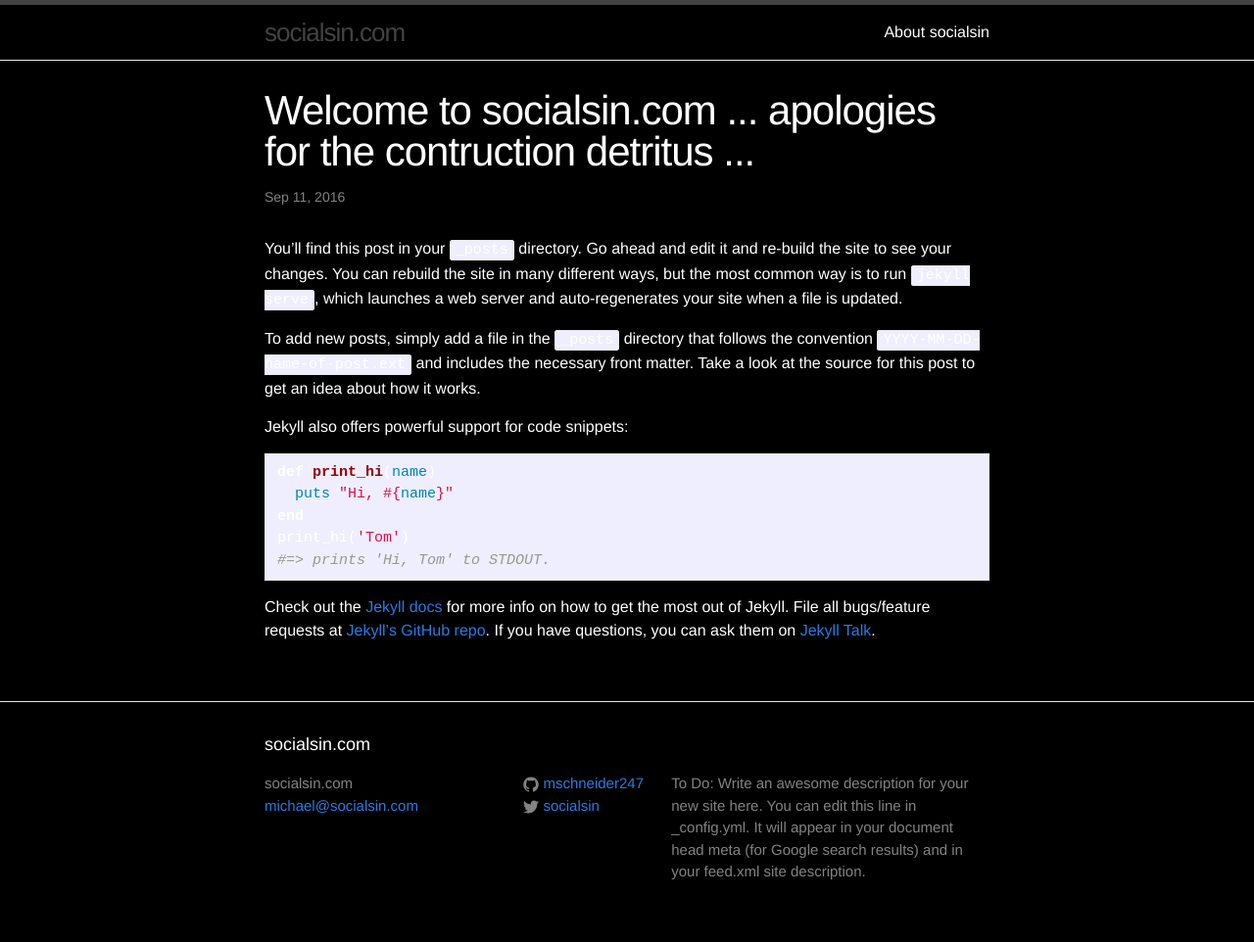
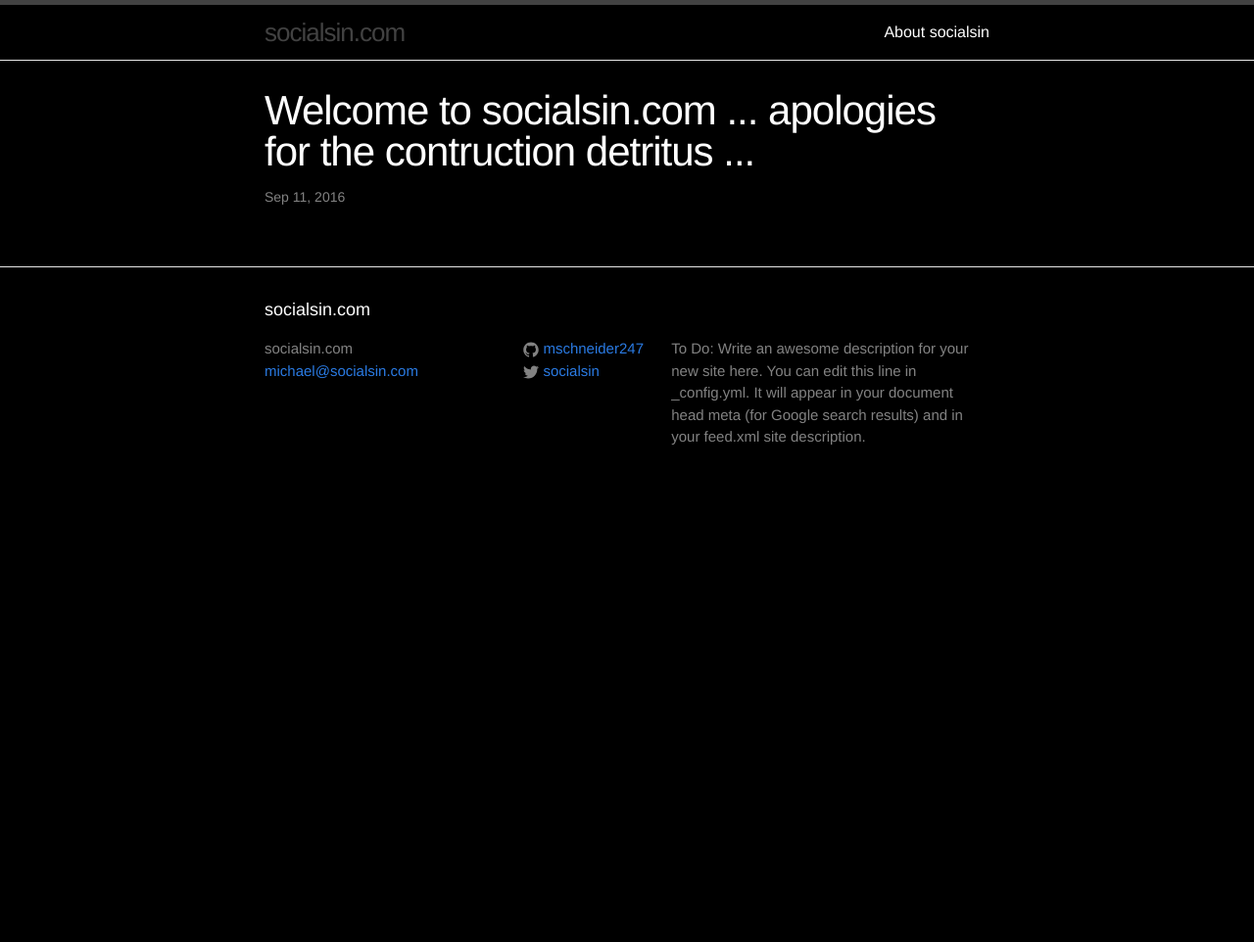
Before and after one commit to mschneider247/mschneider247.github.io, a Jekyll site: the page built from _posts/2016-09-11-welcome-to-jekyll.markdown, in a window 1280 px wide. Shown: the whole page at 98% size. Built offline with Jekyll 4.4.1, drawn with Linux system fonts in a browser that asks for light colours; after the commit the page ends 900 px from its top, so only the background shows below that.

Commit message:
removed jykll references
however you spell jykll

```diff
--- a/_posts/2016-09-11-welcome-to-jekyll.markdown
+++ b/_posts/2016-09-11-welcome-to-jekyll.markdown
@@ -2,24 +2,5 @@
 layout: post
 title:  "Welcome to socialsin.com   ...  apologies for the contruction detritus  ..."
 date:   2016-09-11 19:03:49 -0400
-categories: jekyll update
+categories: first update
 ---
-You’ll find this post in your `_posts` directory. Go ahead and edit it and re-build the site to see your changes. You can rebuild the site in many different ways, but the most common way is to run `jekyll serve`, which launches a web server and auto-regenerates your site when a file is updated.
-
-To add new posts, simply add a file in the `_posts` directory that follows the convention `YYYY-MM-DD-name-of-post.ext` and includes the necessary front matter. Take a look at the source for this post to get an idea about how it works.
-
-Jekyll also offers powerful support for code snippets:
-
-{% highlight ruby %}
-def print_hi(name)
-  puts "Hi, #{name}"
-end
-print_hi('Tom')
-#=> prints 'Hi, Tom' to STDOUT.
-{% endhighlight %}
-
-Check out the [Jekyll docs][jekyll-docs] for more info on how to get the most out of Jekyll. File all bugs/feature requests at [Jekyll’s GitHub repo][jekyll-gh]. If you have questions, you can ask them on [Jekyll Talk][jekyll-talk].
-
-[jekyll-docs]: http://jekyllrb.com/docs/home
-[jekyll-gh]:   https://github.com/jekyll/jekyll
-[jekyll-talk]: https://talk.jekyllrb.com/
```
